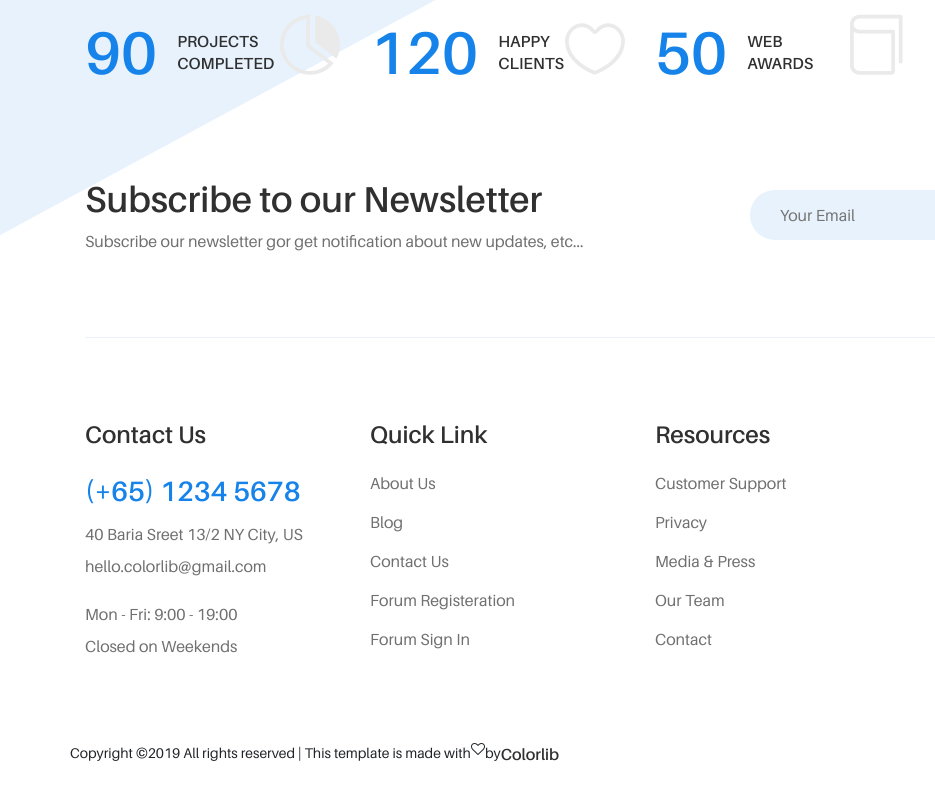
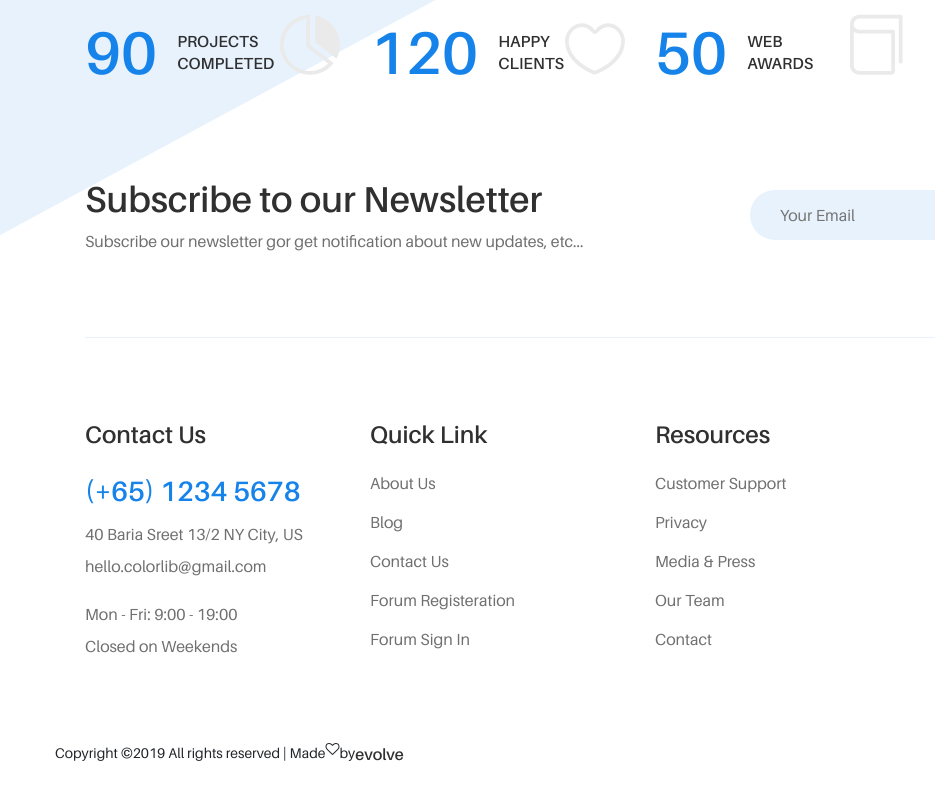
Before and after one commit to medarshanshah/evolve, a website: page services.html in a window 1280 px wide. Shown: the part 1709-2509 px from the top of the page, 0-935 px from the left. Drawn offline with Linux system fonts and the light colour scheme; files whose address does not match are found by name.

Commit message:
Update services.html
footer credit changed

```diff
--- a/services.html
+++ b/services.html
@@ -8,7 +8,7 @@
     <meta name="viewport" content="width=device-width, initial-scale=1, shrink-to-fit=no">
 
     <!-- Title -->
-    <title>Uza - Creative Agency HTML5 Template</title>
+    <title>evolve</title>
 
     <!-- Favicon -->
     <link rel="icon" href="./img/core-img/favicon.ico">
@@ -516,10 +516,11 @@
 
  <div class="row" style="margin-bottom: 30px;">
 
-<!-- Link back to Colorlib can't be removed. Template is licensed under CC BY 3.0. -->
-Copyright &copy;<script>document.write(new Date().getFullYear());</script> All rights reserved | This template is made with <i class="fa fa-heart-o" aria-hidden="true"></i> by <a href="https://colorlib.com" target="_blank">Colorlib</a>
-<!-- Link back to Colorlib can't be removed. Template is licensed under CC BY 3.0. -->
-            </div>
+   <div class="row" style="margin-bottom: 30px;">
+
+
+  Copyright &copy;<script>document.write(new Date().getFullYear());</script> All rights reserved | Made <i class="fa fa-heart-o" aria-hidden="true"></i> by <a href="#" target="_blank"> evolve</a>
+              </div>
 
         </div>
     </footer>
```
